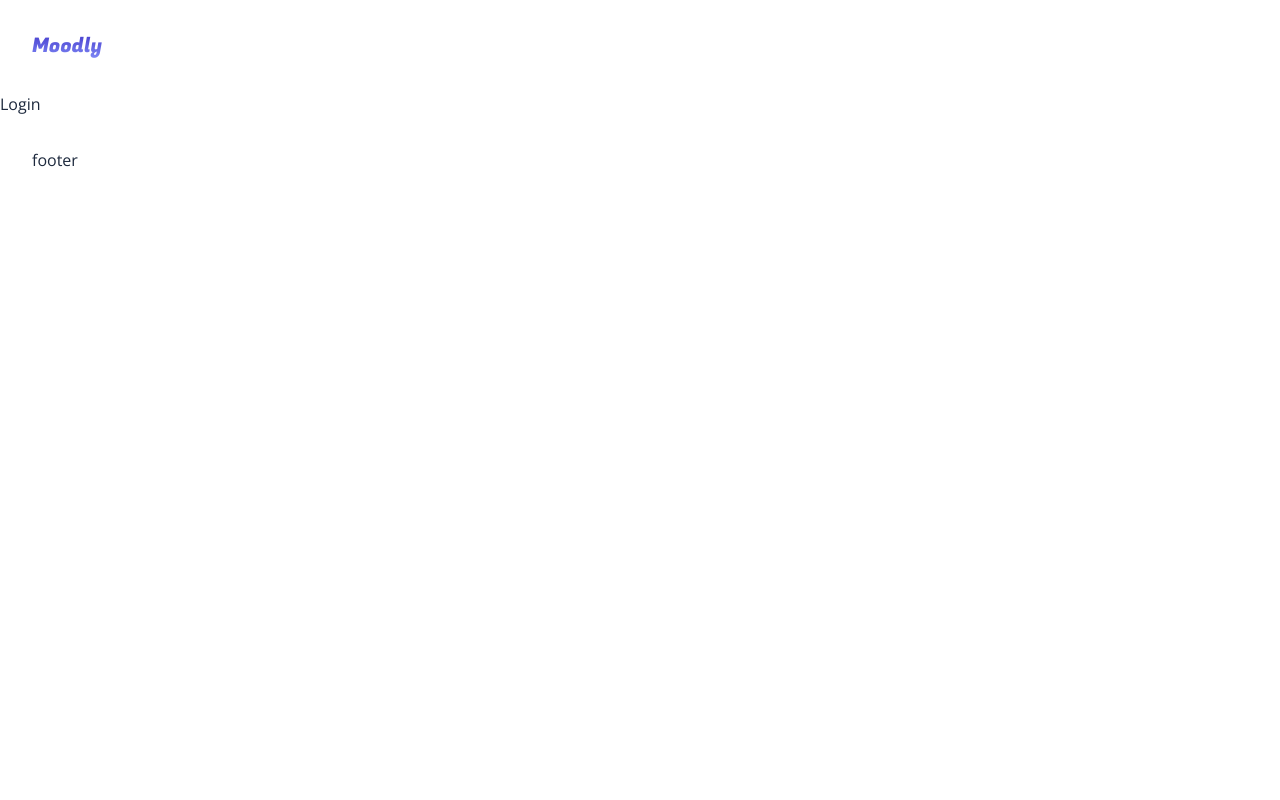
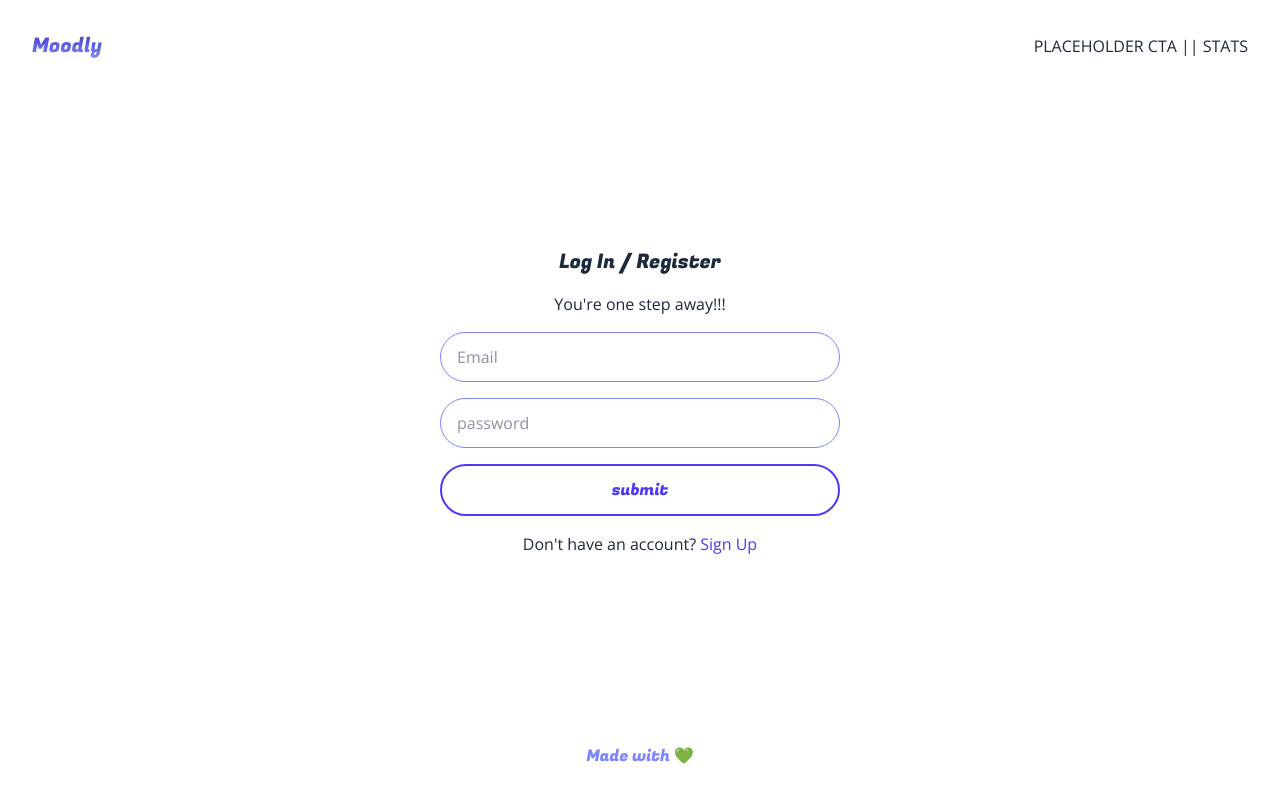
Before and after one commit to Ali-013/food-delivery, a Next.js app: page /dashboard in a window 1280 px wide. Built offline with nearby package versions, Linux system fonts and the light colour scheme.

Commit message:
Login Component working

```diff
--- a/app/dashboard/page.tsx
+++ b/app/dashboard/page.tsx
@@ -1,5 +1,6 @@
 import Dashboard from "@/components/Dashboard";
 import Login from "@/components/Login";
+import Main from "@/components/Main";
 
 export const metadata = {
   title: "Foodly  ||  Dashboard",
@@ -10,5 +11,5 @@ export default function DashboardPage() {
   const isAuthenticated = false;
   const children = isAuthenticated ? <Dashboard /> : <Login />;
 
-  return <h1>{children}</h1>;
+  return <Main>{children}</Main>;
 }
--- a/app/layout.tsx
+++ b/app/layout.tsx
@@ -24,16 +24,21 @@ export default function RootLayout({
   children: React.ReactNode;
 }>) {
   const header: React.ReactNode = (
-    <header className='p-4 sm:p-8 items-center justify-between gap-4'>
+    <header className='p-4 sm:p-8 flex items-center justify-between gap-4'>
       <h1
         className={`text-base sm:text-xl md:text-xl textGradient ${fugaz.className}`}
       >
         Moodly
       </h1>
+      <div className='flex items-center justify-between'>
+        PLACEHOLDER CTA || STATS
+      </div>
     </header>
   );
   const footer: React.ReactNode = (
-    <footer className='p-4 sm:p-8'>footer</footer>
+    <footer className=' p-4 sm:p-8 grid place-items-center'>
+      <p className={`text-indigo-400 ${fugaz.className}`}>Made with 💚</p>
+    </footer>
   );
   return (
     <html lang='en'>
--- a/components/Button.tsx
+++ b/components/Button.tsx
@@ -2,6 +2,7 @@ import { fugaz } from "@/utils/appFonts";
 type buttonProps = {
   dark: boolean;
   text: string;
+  full?: boolean;
 };
 export default function Button(props: buttonProps) {
   return (
@@ -10,7 +11,7 @@ export default function Button(props: buttonProps) {
         props.dark
           ? "text-white bg-indigo-600 hover:bg-white hover:text-indigo-600"
           : "text-indigo-600 hover:bg-indigo-600 hover:text-white"
-      }`}
+      } ${props.full ? "grid place-items-center w-full" : ""}`}
     >
       <p
         className={`px-6 sm:px-10 whitespace-nowrap py-2 sm:py-3 ${fugaz.className}`}
--- /dev/null
+++ b/components/Calender.tsx
@@ -0,0 +1,3 @@
+export default function Calender() {
+  return <div>Calender</div>;
+}
--- a/components/Hero.tsx
+++ b/components/Hero.tsx
@@ -1,4 +1,5 @@
 import Button from "@/components/Button";
+import Calender from "@/components/Calender";
 import { fugaz } from "@/utils/appFonts";
 
 export default function Hero() {
@@ -19,6 +20,7 @@ export default function Hero() {
         <Button text='Login' dark={false} />
         <Button text='Sign Up' dark={true} />
       </div>
+      <Calender />
     </div>
   );
 }
--- a/components/Login.tsx
+++ b/components/Login.tsx
@@ -1,3 +1,30 @@
+import Button from "@/components/Button";
+import { fugaz } from "@/utils/appFonts";
+
 export default function Login() {
-  return <div>Login</div>;
+  return (
+    <div className='flex flex-col flex-1 justify-center items-center gap-4'>
+      <h3 className={`text-xl sm-text-5xl md-text-6xl ${fugaz.className}`}>
+        Log In / Register
+      </h3>
+      <p>You&#39;re one step away!!! </p>
+      <input
+        className='max-w-[400px] w-full mx-auto px-4 py-2 sm:py-3  hover:border-indigo-600 focus:border-indigo-600 border rounded-full outline-none border-solid border-indigo-400'
+        placeholder='Email'
+        type='email'
+      />
+      <input
+        className='max-w-[400px] w-full mx-auto px-4 py-2 sm:py-3 hover:border-indigo-600 focus:border-indigo-600 border rounded-full outline-none border-solid border-indigo-400'
+        placeholder='password'
+        type='password'
+      />
+      <div className='max-w-[400px] w-full mx-auto'>
+        <Button text='submit' full dark={false} />
+      </div>
+      <p className='text-center'>
+        Don&#39;t have an account?{" "}
+        <span className='text-indigo-600'>Sign Up</span>
+      </p>
+    </div>
+  );
 }
```
